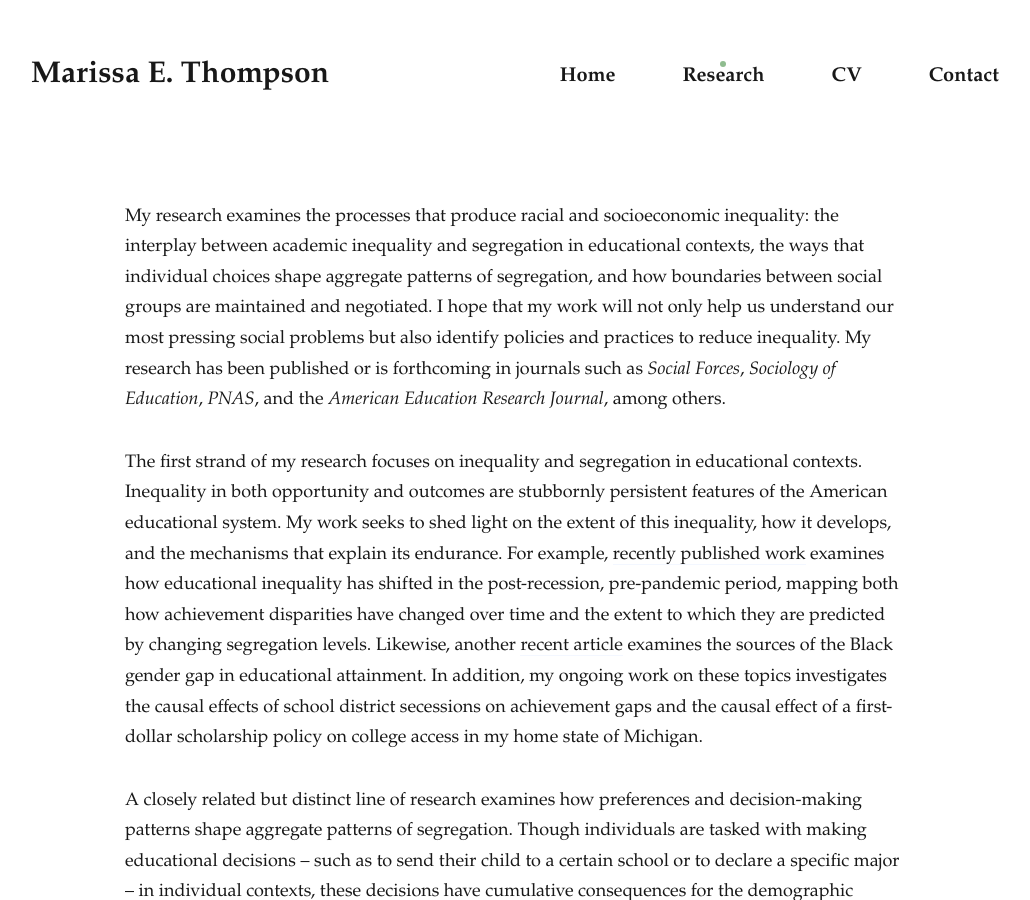
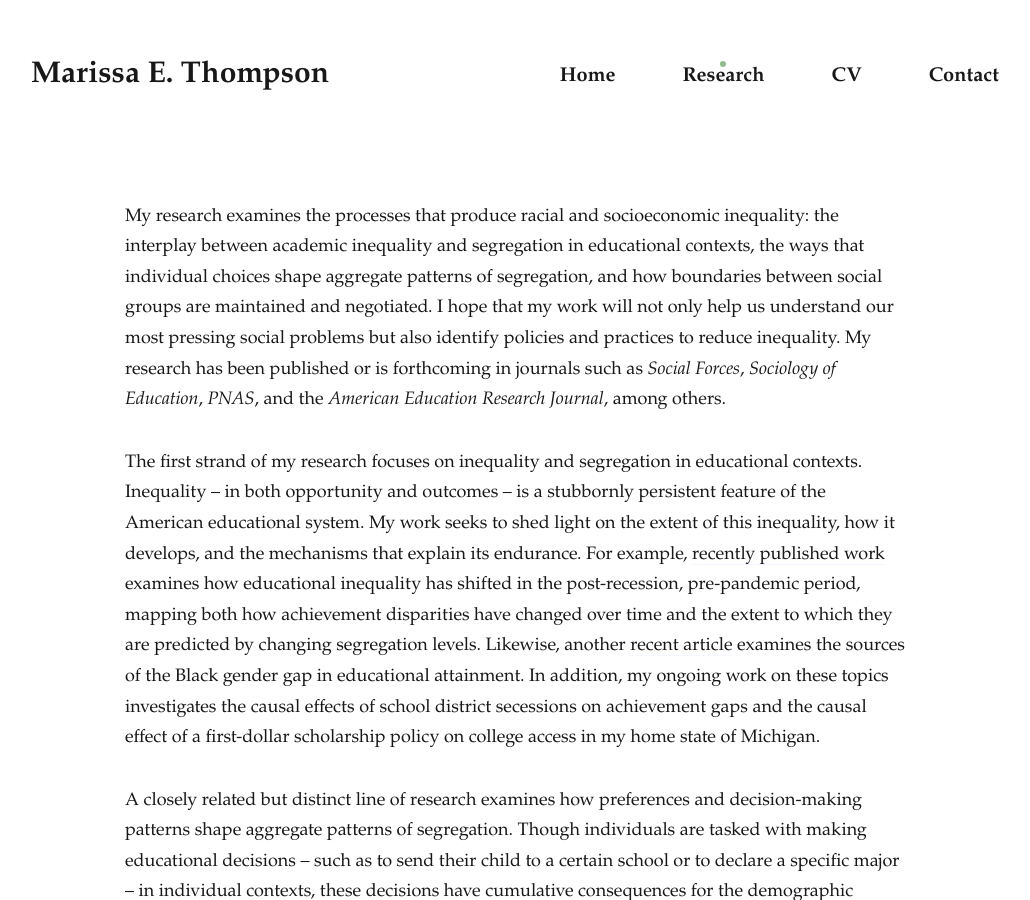
Before and after one commit to marissaethompson/marissaethompson.github.io, a Jekyll site: the page built from _pages/research.md, in a window 1280 px wide and 900 px high. Shown: the whole window, without its empty margins (125-1155 px from the left). Built offline with Jekyll 4.4.1, drawn with Linux system fonts in a browser that asks for light colours; nearby versions of some CDN libraries; some web fonts are replaced.

Commit message:
august 31 2023 v02

```diff
--- a/_pages/research.md
+++ b/_pages/research.md
@@ -7,7 +7,7 @@
 
 My research examines the processes that produce racial and socioeconomic inequality: the interplay between academic inequality and segregation in educational contexts, the ways that individual choices shape aggregate patterns of segregation, and how boundaries between social groups are maintained and negotiated. I hope that my work will not only help us understand our most pressing social problems but also identify policies and practices to reduce inequality. My research has been published or is forthcoming in journals such as <i>Social Forces</i>, <i>Sociology of Education</i>, <i>PNAS</i>, and the <i>American Education Research Journal</i>, among others.
 
-The first strand of my research focuses on inequality and segregation in educational contexts. Inequality in both opportunity and outcomes are stubbornly persistent features of the American educational system. My work seeks to shed light on the extent of this inequality, how it develops, and the mechanisms that explain its endurance. For example, [recently published work](https://journals.sagepub.com/doi/10.3102/00028312221134769){:target="_blank"} examines how educational inequality has shifted in the post-recession, pre-pandemic period, mapping both how achievement disparities have changed over time and the extent to which they are predicted by changing segregation levels. Likewise, another [recent article](https://academic.oup.com/sf/advance-article/doi/10.1093/sf/soad110/7252817?utm_source=authortollfreelink&utm_campaign=sf&utm_medium=email&guestAccessKey=d1e2eb36-ec6f-4a90-9009-0f35b2201128){:target="_blank"} examines the sources of the Black gender gap in educational attainment. In addition, my ongoing work on these topics investigates the causal effects of school district secessions on achievement gaps and the causal effect of a first-dollar scholarship policy on college access in my home state of Michigan.
+The first strand of my research focuses on inequality and segregation in educational contexts. Inequality – in both opportunity and outcomes – is a stubbornly persistent feature of the American educational system. My work seeks to shed light on the extent of this inequality, how it develops, and the mechanisms that explain its endurance. For example, [recently published work](https://journals.sagepub.com/doi/10.3102/00028312221134769){:target="_blank"} examines how educational inequality has shifted in the post-recession, pre-pandemic period, mapping both how achievement disparities have changed over time and the extent to which they are predicted by changing segregation levels. Likewise, another [recent article](https://academic.oup.com/sf/advance-article/doi/10.1093/sf/soad110/7252817?utm_source=authortollfreelink&utm_campaign=sf&utm_medium=email&guestAccessKey=d1e2eb36-ec6f-4a90-9009-0f35b2201128){:target="_blank"} examines the sources of the Black gender gap in educational attainment. In addition, my ongoing work on these topics investigates the causal effects of school district secessions on achievement gaps and the causal effect of a first-dollar scholarship policy on college access in my home state of Michigan.
 
 A closely related but distinct line of research examines how preferences and decision-making patterns shape aggregate patterns of segregation. Though individuals are tasked with making educational decisions – such as to send their child to a certain school or to declare a specific major – in individual contexts, these decisions have cumulative consequences for the demographic makeup of a community’s schools, a university’s major, or an entire occupation. My research in this vein focuses on two sites for understanding decision-making and consequences for stratification. The first examines how parents of school-aged children choose a school for their child. Here, I leverage a series of novel survey experiments to explore how status competition and boundary maintenance shape parental engagement with ranked educational data, such as the information one might find on <i>GreatSchools.org</i>. I also focus on undergraduate course and major selection as a second site for understanding the granular process of consideration and choice.
 
```
